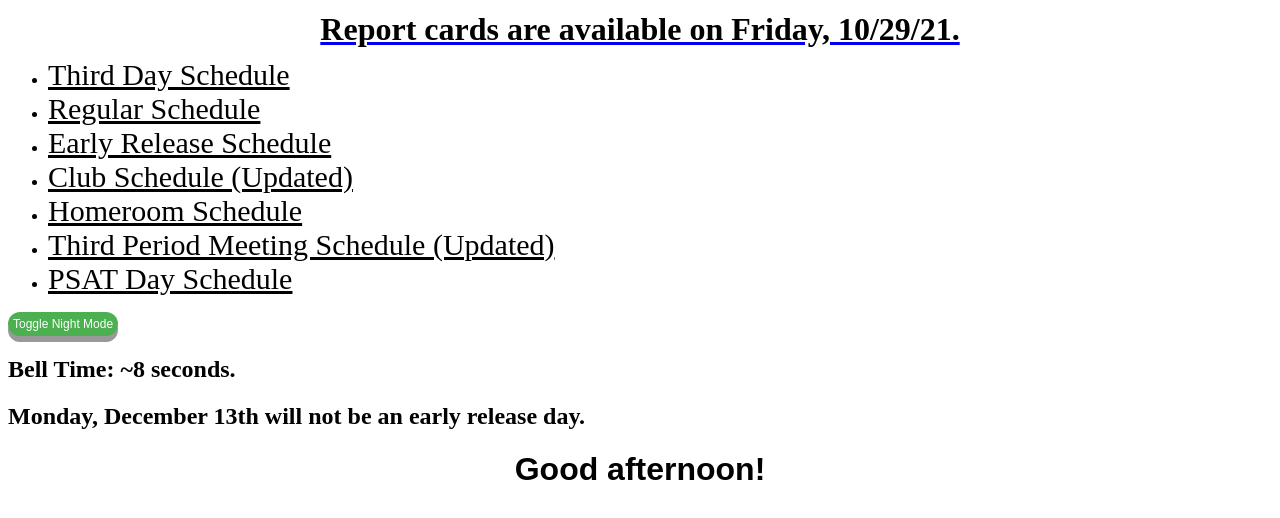
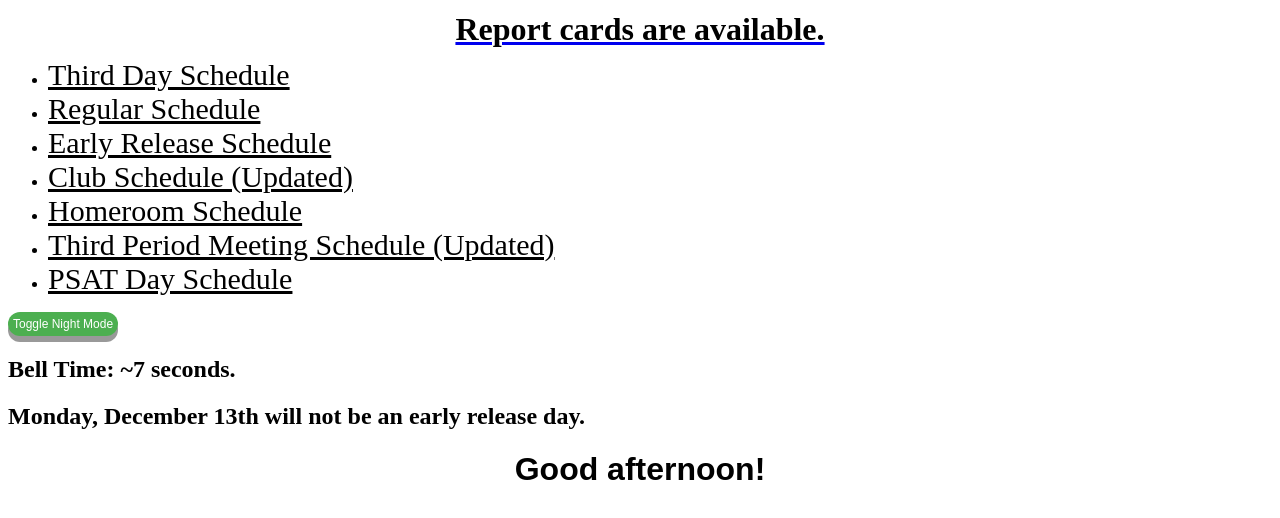
Before and after one commit to 4828357/nhsschedule.github.io, a plain HTML site: page index.html in a window 1280 px wide. Shown: the part 138-656 px from the top of the page. Drawn offline with Linux system fonts and the light colour scheme.

Commit message:
Update index.html

```diff
--- a/index.html
+++ b/index.html
@@ -23,7 +23,7 @@
 	  </center>-->
 	 <center>
 		<a href="https://reportcards.sdhc.k12.fl.us/">
-			<h1 style="padding-bottom: 25px;color: black;" id="announcement">Report cards are available on Friday, 10/29/21.</h1>
+			<h1 style="padding-bottom: 25px;color: black;" id="announcement">Report cards are available.</h1>
 		</a>
 	  </center>
 	  <!-- v   CIW E-Commerce Specialist Quizlet   v   -->
@@ -74,7 +74,7 @@
     </ul>
 
 	  <button type="button" onclick="changeMode();" class="button">Toggle Night Mode</button>
-    <h2 style="text-decoration: none; color: Black;" id="diffName7"> Bell Time: ~8 seconds.</h2>
+    <h2 style="text-decoration: none; color: Black;" id="diffName7"> Bell Time: ~7 seconds.</h2>
     <h2 style="text-decoration: none; color: Black;" id="diffName9"> Monday, December 13th will not be an early release day.</h2>
     <script src="script.js"></script>
   </body>
```
